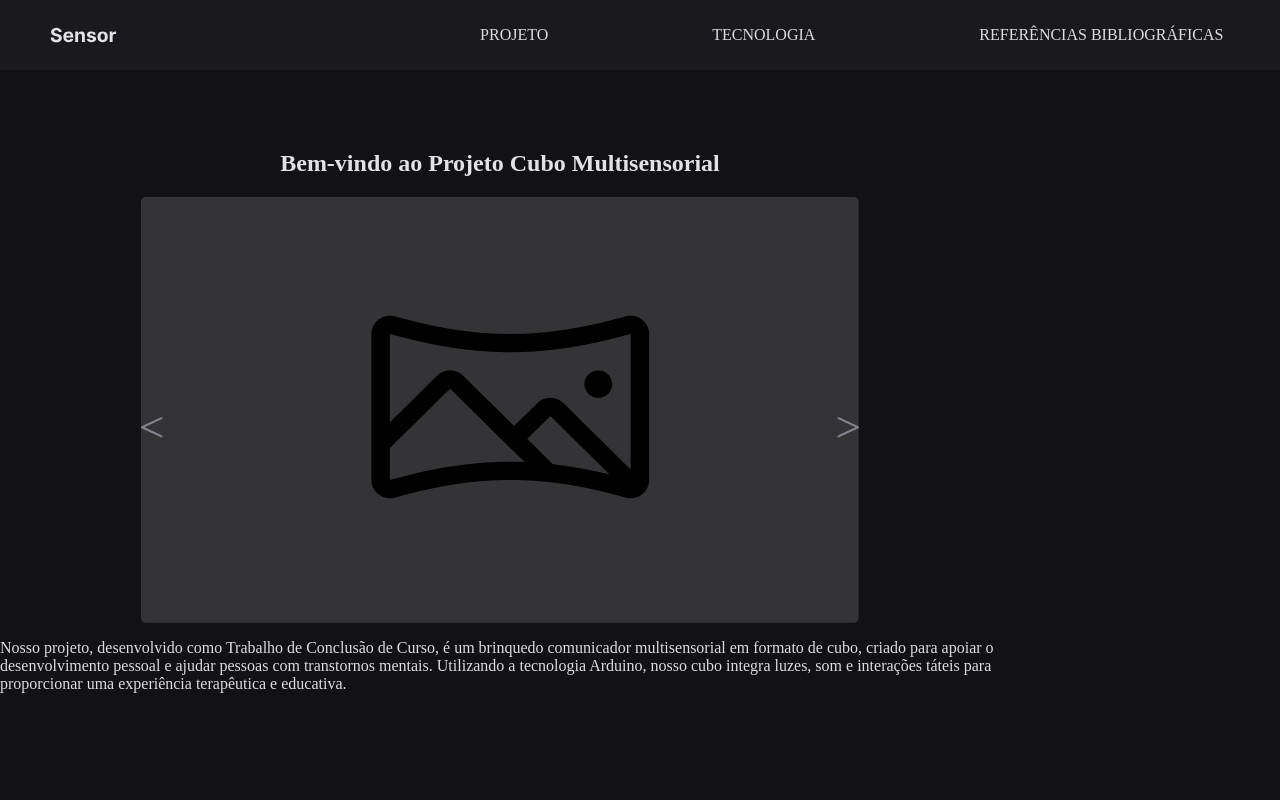
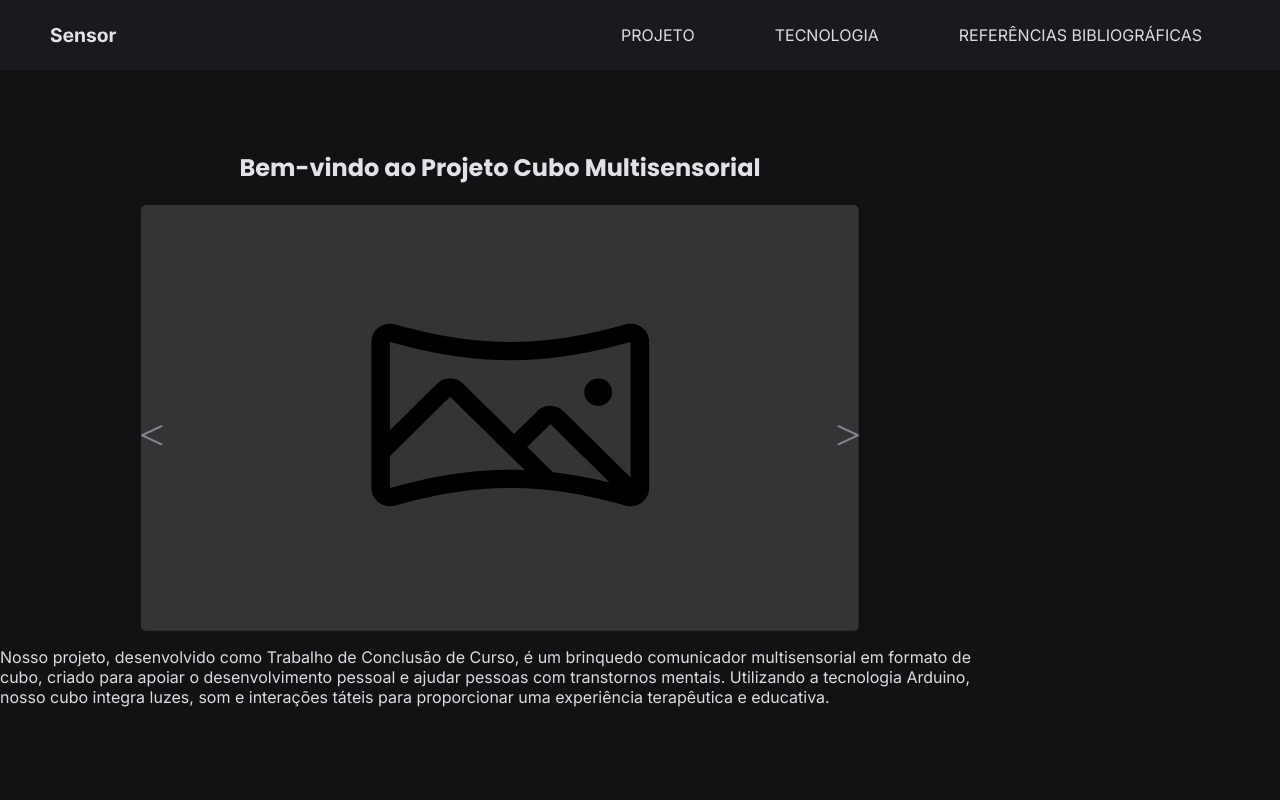
Before and after one commit to Augusto-Valerio/TCC, a plain HTML site: page index.html in a window 1280 px wide. Shown: the top 800 px of the page. Drawn offline with Linux system fonts and the light colour scheme.

Commit message:
quarto commit

```diff
--- a/index.html
+++ b/index.html
@@ -1,31 +1,40 @@
 <!DOCTYPE html>
 <html lang="pt-br">
+
 <head>
-  <meta charset="UTF-8">
-  <meta name="viewport" content="width=device-width, initial-scale=1.0">
-  <title>TCC</title>
-  <link rel="stylesheet" href="style.css">
+
+<link rel="preconnect" href="https://fonts.googleapis.com">
+<link rel="preconnect" href="https://fonts.gstatic.com" crossorigin>
+
+<meta charset="UTF-8">
+<meta name="viewport" content="width=device-width, initial-scale=1.0">
+<title>TCC</title>
+
+<link href="https://fonts.googleapis.com/css2?family=Inter:wght@100..900&family=Poppins:ital,wght@0,100;0,200;0,300;0,400;0,500;0,600;0,700;0,800;0,900;1,100;1,200;1,300;1,400;1,500;1,600;1,700;1,800;1,900&display=swap" rel="stylesheet">
+
+
+<link rel="stylesheet" href="style.css">
 </head>
 
 <body>
 
-  <header>
-
-    <img class="logo" src="./images/Sensor.svg" alt="Logo do site Sensor">
 
 
-    <nav>
 
-        <a>PROJETO</a>
-        <a>TECNOLOGIA</a>
-        <a>REFERÊNCIAS BIBLIOGRÁFICAS</a>
-        <a>SOBRE NÓS</a>
 
+  <nav>
+      <img class="logo" src="./images/Sensor.svg" alt="Logo do site Sensor">
+      <ul>
+        <li><a href="#">PROJETO</a></li><!--elemento da lista-->
+        <li><a href="#">TECNOLOGIA</a></li><!--elemento da lista-->
+        <li><a href="#">REFERÊNCIAS BIBLIOGRÁFICAS</a></li><!--elemento da lista-->
+        <li><a href="#">SOBRE NÓS</a></li><!--elemento da lista-->
+      </ul>
+      <img class="perfil" src="./images/User.svg" alt="">
     </nav>
 
-    <img class="perfil" src="./images/User.svg" alt="">
 
-  </header>
+
 
 <div class="home">
 
--- a/style.css
+++ b/style.css
@@ -1,11 +1,12 @@
 body {
+  font-family: "Inter", sans-serif;
   margin: 0;
   background-color: #121214;
   overflow-x: hidden;
 }
 
 
-header {
+nav{
   background: #1A1A1E;
 
   display: flex;
@@ -16,13 +17,23 @@ header {
   height: 70px;
 }
 
-a {
+ul {
   color:#DCDCE1 ;
 
-  display: inline-flex;
+  display: flex;
   list-style: none;
 
-  padding: 80px;
+  gap: 80px;
+  margin: auto;
+}
+
+ul li a {
+  color: #DCDCE1;
+  text-decoration: none;
+}
+
+ul li a:hover {
+  font-weight: bold;
 }
 
 section {
@@ -49,6 +60,8 @@ footer {
 }
 
 .titulo {
+  font-family: "Poppins", sans-serif;
+
   color: #E1E1E6 ;
 }
 
```
